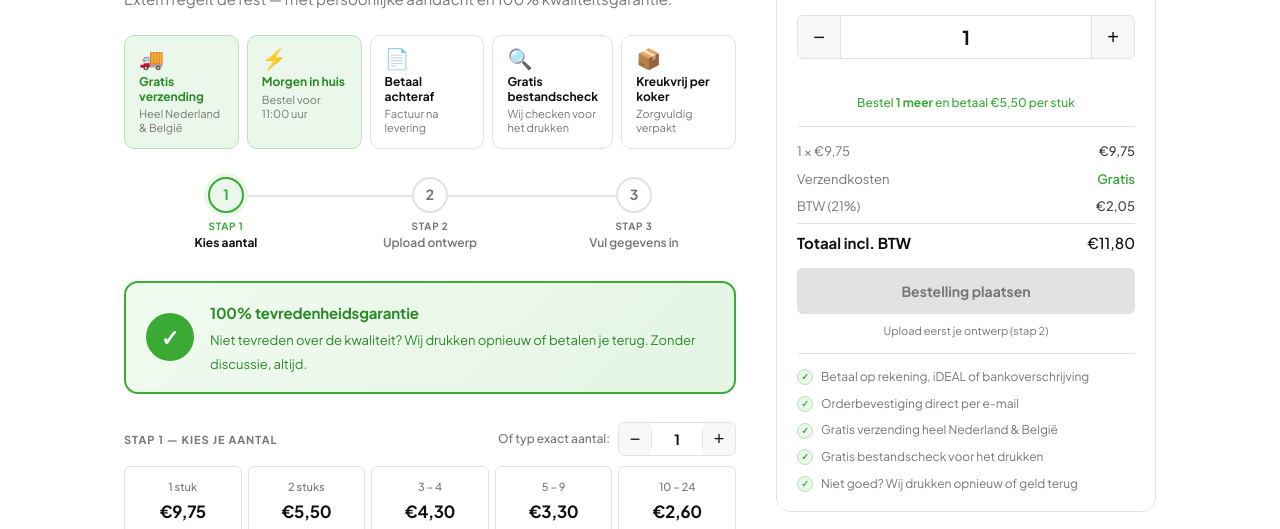
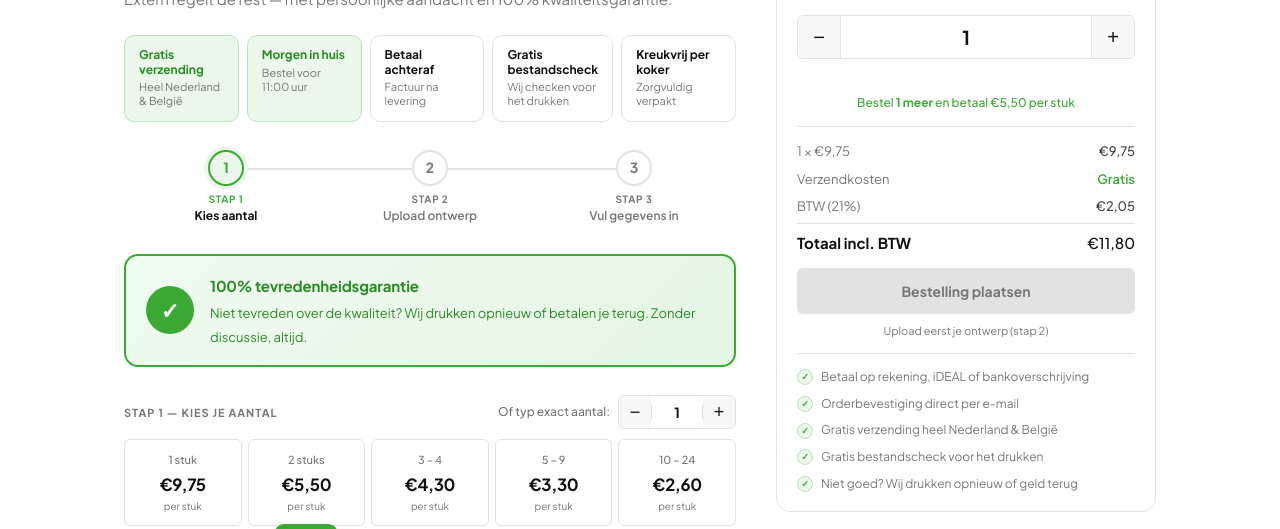
Before and after one commit to bligtenstein-ux/A3postersbestellen.nl, a website: page index.html in a window 1280 px wide. Shown: the part 260-789 px from the top of the page. Drawn offline with Linux system fonts and the light colour scheme.

Commit message:
Add files via upload

```diff
--- a/index.html
+++ b/index.html
@@ -1084,27 +1084,22 @@
 
     <div class="hero-usps">
       <div class="hero-usp-pill accent">
-        <span class="usp-icon">🚚</span>
         <strong>Gratis verzending</strong>
         <span class="usp-sub">Heel Nederland &amp; België</span>
       </div>
       <div class="hero-usp-pill accent">
-        <span class="usp-icon">⚡</span>
         <strong>Morgen in huis</strong>
         <span class="usp-sub">Bestel voor 11:00 uur</span>
       </div>
       <div class="hero-usp-pill">
-        <span class="usp-icon">📄</span>
         <strong>Betaal achteraf</strong>
         <span class="usp-sub">Factuur na levering</span>
       </div>
       <div class="hero-usp-pill">
-        <span class="usp-icon">🔍</span>
         <strong>Gratis bestandscheck</strong>
         <span class="usp-sub">Wij checken voor het drukken</span>
       </div>
       <div class="hero-usp-pill">
-        <span class="usp-icon">📦</span>
         <strong>Kreukvrij per koker</strong>
         <span class="usp-sub">Zorgvuldig verpakt</span>
       </div>
```
